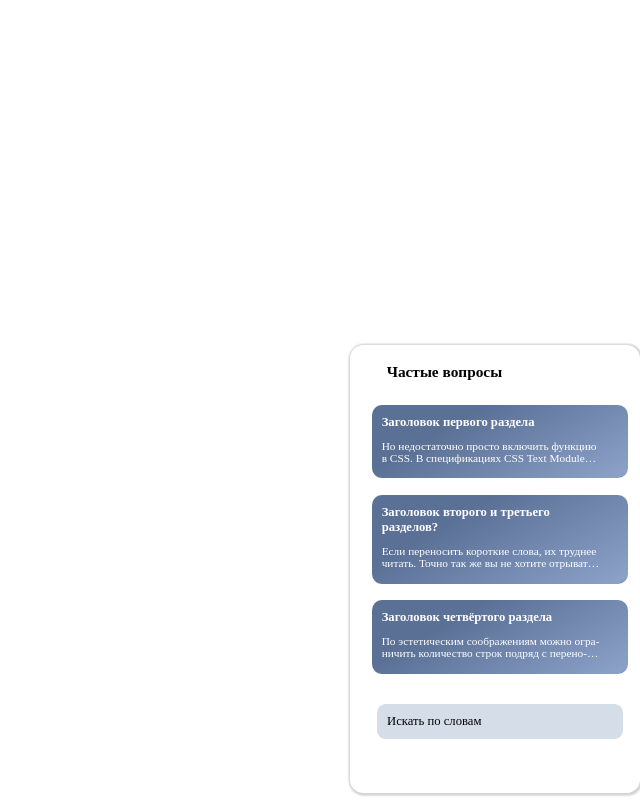
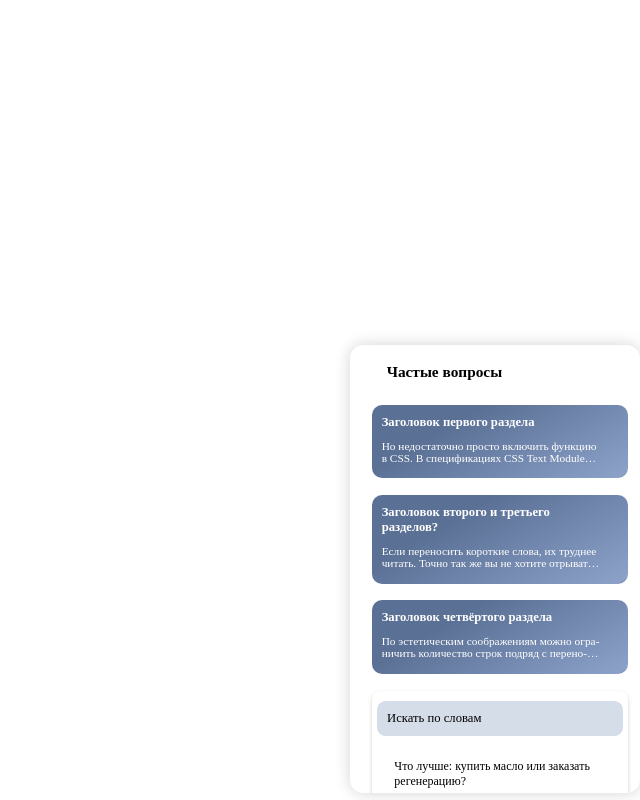
Before and after one commit to julia-888/QA-System, a React (Create React App) app: page / in a window 1280 px wide. Both pictures are taken after a click on the button "Искать по словам". Shown: the whole page, without its empty margins (640-1280 px from the left). Built offline with nearby package versions, Linux system fonts and the light colour scheme.

Commit message:
13 фев 2023 г. 10:48:06

```diff
--- a/src/components/KeyWordsDiv.tsx
+++ b/src/components/KeyWordsDiv.tsx
@@ -1,7 +1,22 @@
 import styled from "styled-components";
 import { adpt } from "../adaptive";
+import { articles } from "../data";
+import { useState } from "react";
 
 const SearchDiv = styled.div`
+    box-sizing: border-box;
+    display: flex;
+    flex-direction: column;
+    justify-content: center;
+    align-items: center;
+
+    width: ${adpt(385)}px;
+    padding-top: ${adpt(15)}px;
+    border-radius: ${adpt(13)}px;
+    box-shadow: ${adpt(0)}px ${adpt(3)}px ${adpt(6)}px lightgrey;
+`
+
+const SearchDivButton = styled.button`
     box-sizing: border-box;
     display: flex;
     justify-content: space-between;
@@ -10,28 +25,43 @@ align-self: center;
     width: ${adpt(369)}px;
     background-color: rgba(118, 142, 183, 0.3);
     border-radius: ${adpt(13)}px;
+    border: 0;
+    margin-bottom: ${adpt(34)}px;
     padding: ${adpt(15)}px;
     font-size: ${adpt(19)}px;
+    font-family: 'Montserrat';
     font-weight: Medium;
-margin-top: ${adpt(20)}px;
 `
 
-const SearchDivButton = styled.button`
-font-size: ${adpt(19)}px;
-font-weight: Medium;
-background: rgba(0,0,0,0);
+const SearchDivButtonArticle = styled.button`
+    font-size: ${adpt(18)}px;
+    font-weight: normal;
+    background: none;
     font-family: 'Montserrat';
-padding:0;
-border: 0;
+    text-align: start;
+    border: none;
+    margin: 0 ${adpt(28)}px ${adpt(25)}px ${adpt(25)}px;
 `
 
 export default function KeyWordsDiv() {
+    const [clicked, setClicked] = useState(false);
+
     return (
         <SearchDiv>
-            <SearchDivButton onClick={
-                () => {}
-            }>Искать по словам</SearchDivButton>
+            <SearchDivButton onClick={(e) => setClicked(!clicked)}>
+                Искать по словам
+            </SearchDivButton>
+            <div>
+            {clicked && articles.map(article => (
+                <SearchDivButtonArticle>{article.title}</SearchDivButtonArticle>
+                ))}
+            </div>
+            {clicked &&
+                (<SearchDivButtonArticle>Показать все</SearchDivButtonArticle>)
+            }
 
         </SearchDiv>
     );
+
+
 }
--- a/src/components/QASystem.tsx
+++ b/src/components/QASystem.tsx
@@ -17,7 +17,7 @@ font-family: 'Montserrat';
 width: ${adpt(420)}px;
 height: ${adpt(672)}px;
 padding-left: ${adpt(15)}px;
-box-shadow: ${adpt(1)}px ${adpt(1)}px ${adpt(3)}px ${adpt(3)}px lightgrey;
+box-shadow: ${adpt(0)}px ${adpt(0)}px ${adpt(24)}px lightgrey;
 border-radius: ${adpt(20)}px;
 overflow-y: scroll;
 `
```
Also changed, not shown: plan.txt (added). Lines whose indentation alone changed are shown as unchanged.
